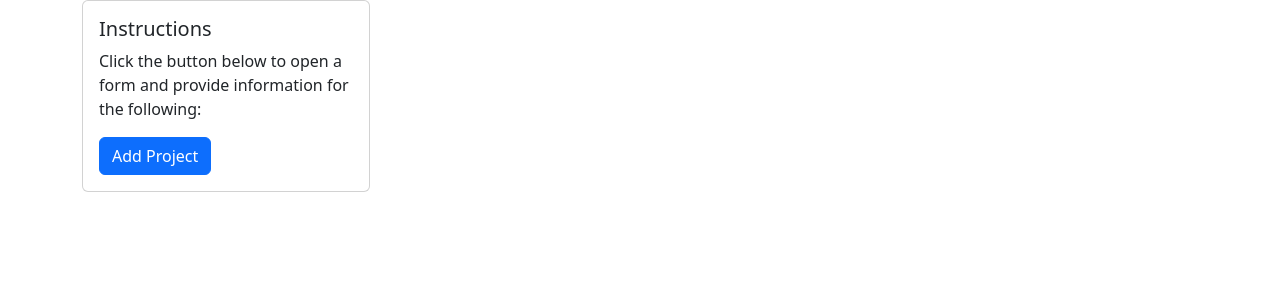
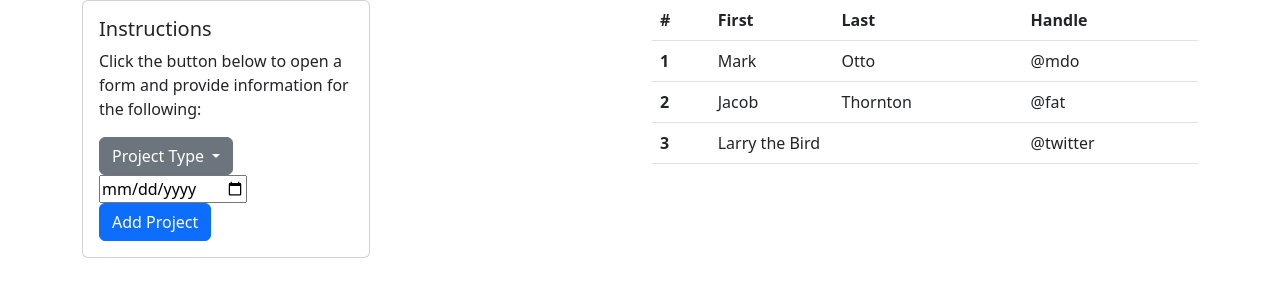
Before and after one commit to JDR8888/project-tracker, a plain HTML site: page index.html in a window 1280 px wide. Drawn offline with nearby package versions, Linux system fonts and the light colour scheme.

Commit message:
body structure and bootstrap

```diff
--- a/index.html
+++ b/index.html
@@ -6,6 +6,10 @@
     <meta name="viewport" content="width=device-width, initial-scale=1.0">
     <title>Project Tracker</title>
     <link href="https://cdn.jsdelivr.net/npm/bootstrap@5.2.3/dist/css/bootstrap.min.css" rel="stylesheet" integrity="sha384-rbsA2VBKQhggwzxH7pPCaAqO46MgnOM80zW1RWuH61DGLwZJEdK2Kadq2F9CUG65" crossorigin="anonymous">
+    <link rel="stylesheet" href="//code.jquery.com/ui/1.13.2/themes/base/jquery-ui.css">
+    <script src="https://cdn.jsdelivr.net/npm/bootstrap@5.2.3/dist/js/bootstrap.bundle.min.js" integrity="sha384-kenU1KFdBIe4zVF0s0G1M5b4hcpxyD9F7jL+jjXkk+Q2h455rYXK/7HAuoJl+0I4" crossorigin="anonymous"></script>
+    <script src="https://code.jquery.com/jquery-3.6.0.js"></script>
+    <script src="https://code.jquery.com/ui/1.13.2/jquery-ui.js"></script>
 </head>
 <body>
     <header>
@@ -19,14 +23,62 @@
                     <div class="card-body">
                       <h5 class="card-title">Instructions</h5>
                       <p class="card-text">Click the button below to open a form and provide information for the following:</p>
+                      <!-- project name input -->
+                      <!-- project type dropdown -->
+                      <div class="dropdown">
+                        <button class="btn btn-secondary dropdown-toggle" type="button" data-bs-toggle="dropdown" aria-expanded="false">
+                          Project Type
+                        </button>
+                        <ul class="dropdown-menu">
+                          <li><a class="dropdown-item" href="#">Action</a></li>
+                          <li><a class="dropdown-item" href="#">Another action</a></li>
+                          <li><a class="dropdown-item" href="#">Something else here</a></li>
+                        </ul>
+                      </div>
+                      <!-- due date datepicker -->
+                      <input id="datepicker" type="date"/>
+                      <!-- add project button -->
                       <a href="#" class="btn btn-primary">Add Project</a>
                     </div>
                   </div>
             </div>
             <div class="col-6">
                 <!-- table -->
+                <table class="table">
+                    <thead>
+                      <tr>
+                        <th scope="col">#</th>
+                        <th scope="col">First</th>
+                        <th scope="col">Last</th>
+                        <th scope="col">Handle</th>
+                      </tr>
+                    </thead>
+                    <tbody>
+                      <tr>
+                        <th scope="row">1</th>
+                        <td>Mark</td>
+                        <td>Otto</td>
+                        <td>@mdo</td>
+                      </tr>
+                      <tr>
+                        <th scope="row">2</th>
+                        <td>Jacob</td>
+                        <td>Thornton</td>
+                        <td>@fat</td>
+                      </tr>
+                      <tr>
+                        <th scope="row">3</th>
+                        <td colspan="2">Larry the Bird</td>
+                        <td>@twitter</td>
+                      </tr>
+                    </tbody>
+                  </table>
             </div>
         </div>
 </body>
-<script src="https://cdn.jsdelivr.net/npm/bootstrap@5.2.3/dist/js/bootstrap.bundle.min.js" integrity="sha384-kenU1KFdBIe4zVF0s0G1M5b4hcpxyD9F7jL+jjXkk+Q2h455rYXK/7HAuoJl+0I4" crossorigin="anonymous"></script>
+<script>
+    $( function() {
+      $( "#datepicker" ).datepicker();
+    } );
+</script>
 </html>
```
